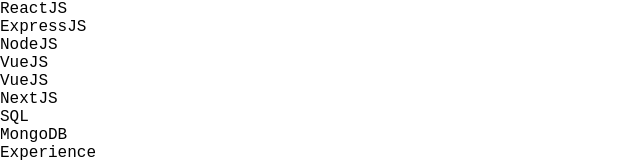
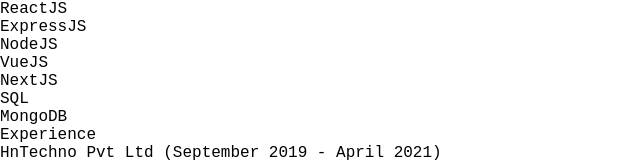
Before and after one commit to dhruval306/Portfolio, a Next.js app: page /Components/AboutMeContainer in a window 1280 px wide. Shown: the part 764-926 px from the top of the page, without its empty margins (0-640 px from the left). Built offline with nearby package versions, Linux system fonts and the light colour scheme.

Commit message:
Update Skills.js

```diff
--- a/APIs/Skills.js
+++ b/APIs/Skills.js
@@ -28,18 +28,14 @@ const SkillList = [
         skillName: 'VueJS'
     },
      {
-        id: 9,
-        skillName: 'VueJS'
-    },
-     {
-        id: 10,
+        id: 8,
         skillName: 'NextJS'
     },
     {
-        id: 11,
+        id: 9,
         skillName: 'SQL'
     },{
-        id: 12,
+        id: 10,
         skillName: 'MongoDB'
     },
 ]
```
